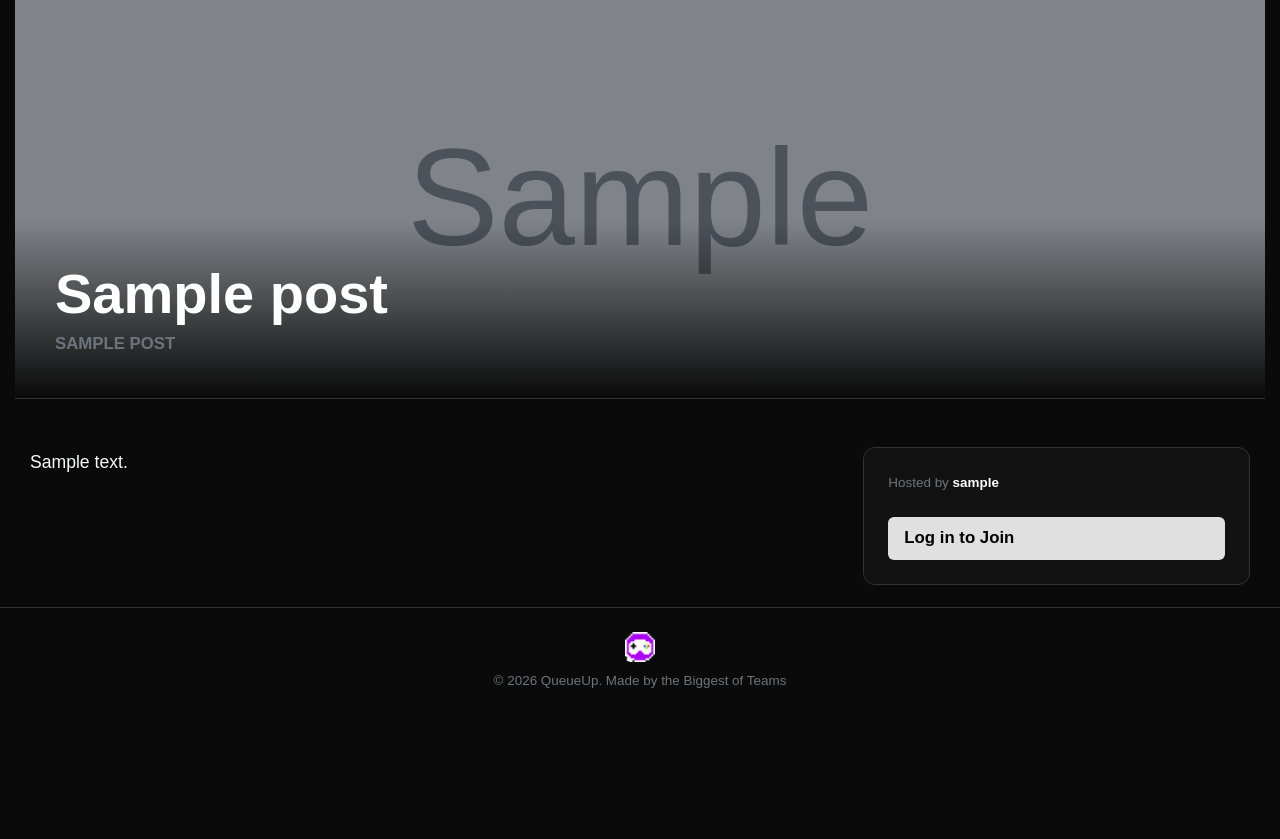
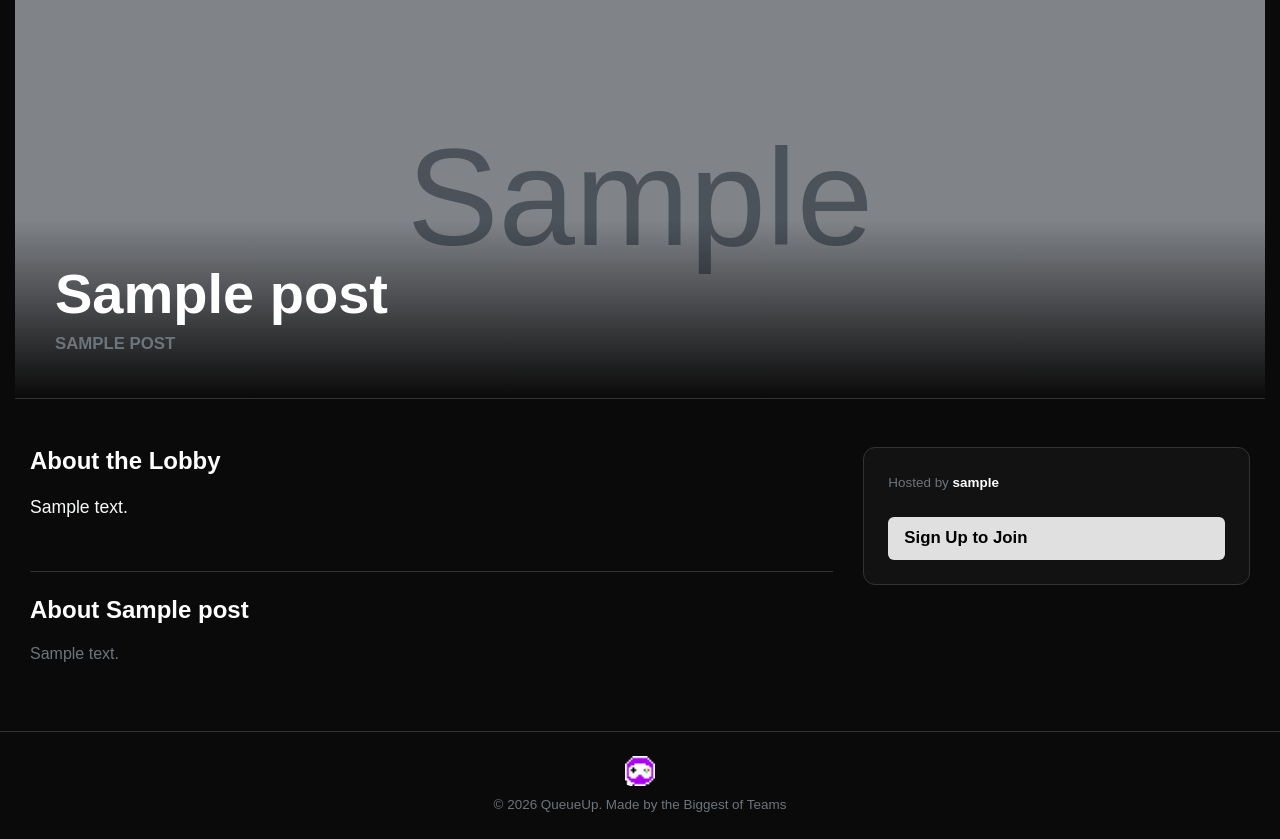
Before and after one commit to vinit-rao/queueup-django, a Django app: a page that uses queueup/templates/posts/post_page.html in a window 1280 px wide. Shown: the part 85-924 px from the top of the page. Before the commit the page ends 773 px from the top, so only its background shows below. Run offline with Django 5.2, Linux system fonts and the light colour scheme; tables that the repository leaves empty hold one stand-in row (values such as "Sample post"); grey boxes marked "Sample" are stand-in pictures; some web fonts are replaced.

Commit message:
add description to lobbies

```diff
--- a/queueup/igdb.py
+++ b/queueup/igdb.py
@@ -21,7 +21,7 @@ def fetch_game_data(search_query):
         "Client-ID": client_id,
         "Authorization": f"Bearer {token}"
     }
-    query = f'search "{search_query}"; fields name, cover.image_id, artworks.image_id; limit 1;'
+    query = f'search "{search_query}"; fields name, cover.image_id, artworks.image_id, summary; limit 1;'
     response = requests.post(url, headers=headers, data=query)
     if response.status_code == 200 and len(response.json()) > 0:
         game_info = response.json()[0]
@@ -37,7 +37,8 @@ def fetch_game_data(search_query):
         return {
             'name': game_info.get('name', search_query),
             'cover_url': cover_url,
-            'banner_url': banner_url
+            'banner_url': banner_url,
+            'summary': game_info.get('summary', '')
         }
 
     return None
--- a/queueup/models.py
+++ b/queueup/models.py
@@ -11,6 +11,7 @@ class Post(models.Model):
     banner_url = models.URLField(max_length=500, blank=True, null=True)
     cover_url = models.URLField(max_length=500, blank=True, null=True)
     tags = models.CharField(max_length=100, blank=True)
+    game_description = models.TextField(blank=True, null=True)
 
     def __str__(self):
         return self.title
--- a/queueup/templates/posts/post_page.html
+++ b/queueup/templates/posts/post_page.html
@@ -19,15 +19,29 @@
         </div>
     </div>
 
-    <div class="container-fluid mt-5">
+    <div class="container-fluid mt-5 mb-5">
         <div class="row">
             <div class="col-md-8">
-                <div class="text-light" style="line-height: 1.8; font-size: 1.1rem;">
-                    {{ post.body|linebreaks }}
+
+                <div>
+                    <h3 class="text-white font-weight-bold mb-3 h4">About the Lobby</h3>
+                    <div class="text-light" style="line-height: 1.8; font-size: 1.1rem;">
+                        {{ post.body|linebreaks }}
+                    </div>
                 </div>
+
+                {% if post.game_description %}
+                <div class="mt-5 pt-4" style="border-top: 1px solid var(--stroke);">
+                    <h3 class="text-white font-weight-bold mb-3 h4">About {{ post.game_name }}</h3>
+                    <div class="text-muted" style="line-height: 1.6; font-size: 1rem;">
+                        {{ post.game_description|linebreaks }}
+                    </div>
+                </div>
+                {% endif %}
+
             </div>
 
-            <div class="col-md-4">
+            <div class="col-md-4 mt-5 mt-md-0 align-self-start">
                 <div class="card-dark p-4">
                     <p class="text-muted mb-4 small">Hosted by <strong class="text-white">{{ post.author.username }}</strong></p>
 
@@ -57,8 +71,8 @@
                         {% endif %}
                     {% else %}
 
-                        <button type="button" class="btn-brand w-100 py-2" data-toggle="modal" data-target="#loginModal">
-                            Log in to Join
+                        <button type="button" class="btn-brand w-100 py-2" data-toggle="modal" data-target="#registerModal">
+                            Sign Up to Join
                         </button>
 
                     {% endif %}
--- a/queueup/views.py
+++ b/queueup/views.py
@@ -95,6 +95,7 @@ def post_new(request):
                     post.game_name = game_data['name']
                     post.cover_url = game_data['cover_url']
                     post.banner_url = game_data['banner_url']
+                    post.game_description = game_data.get('summary', '')
 
             post.save()
             return redirect('posts:list')
```
Also changed, not shown: queueup/migrations/0009_post_game_description.py (added), 2 other files.
